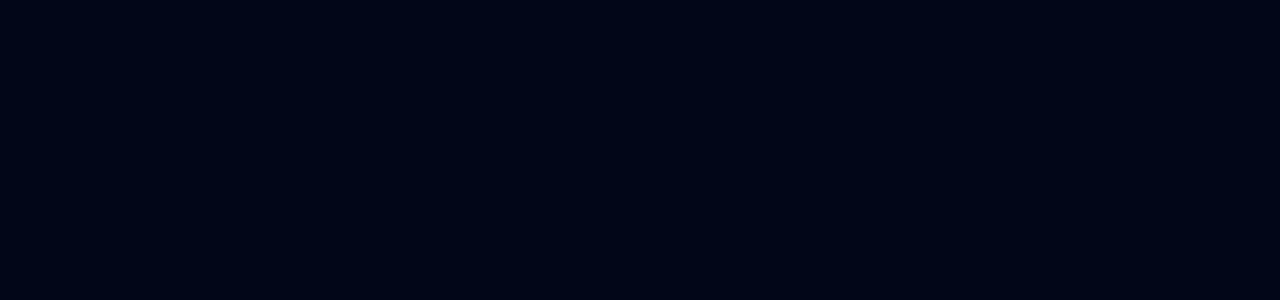
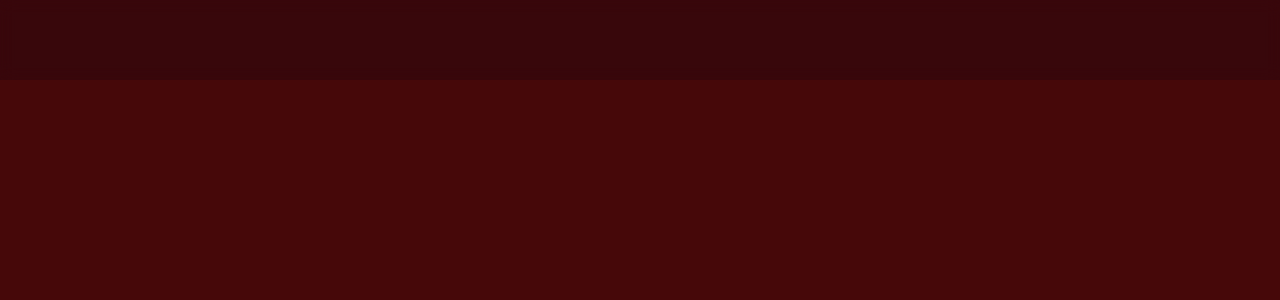
Before and after one commit to gpkanders/portfolio, a React app: page / in a window 1280 px wide. Shown: the top 300 px of the page. Built offline with nearby package versions, Linux system fonts and the light colour scheme; the HTML template or start-up script is replaced by a standard one.

Commit message:
bg change

```diff
--- a/src/App.jsx
+++ b/src/App.jsx
@@ -9,7 +9,7 @@ import Footer from './components/Footer'
 
 function App() {
   return(
-    <div className="min-h-screen bg-slate-950 text-white overflow-hidden">
+    <div className="min-h-screen bg-red-950 text-white overflow-hidden">
       <Navbar />
       <Hero />
       <About />
--- a/src/components/Navbar.jsx
+++ b/src/components/Navbar.jsx
@@ -1,3 +1,9 @@
 export default function Navbar() {
-    return <div></div>
+    return (
+    <nav className="fixed top-0 w-full z-50 transition-all duration-300 bg-slate-950/20 backdrop-blur-sm">
+        <div className="max-w-7xl mx-auto px-4 sm:px-6 lg:px-8">
+            <div className="flex justify-between `items-center h-14 sm:h-16 md:h-20"></div>
+        </div>
+    </nav>
+    )
 }
```
